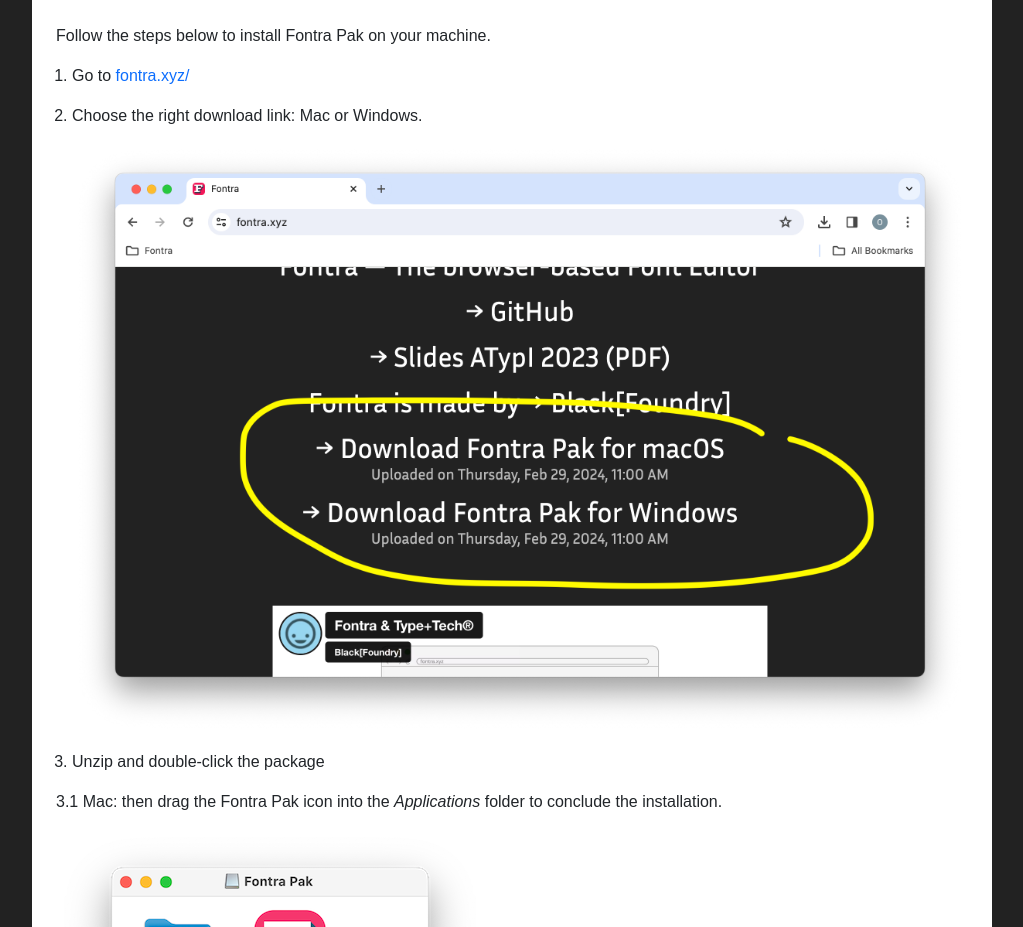
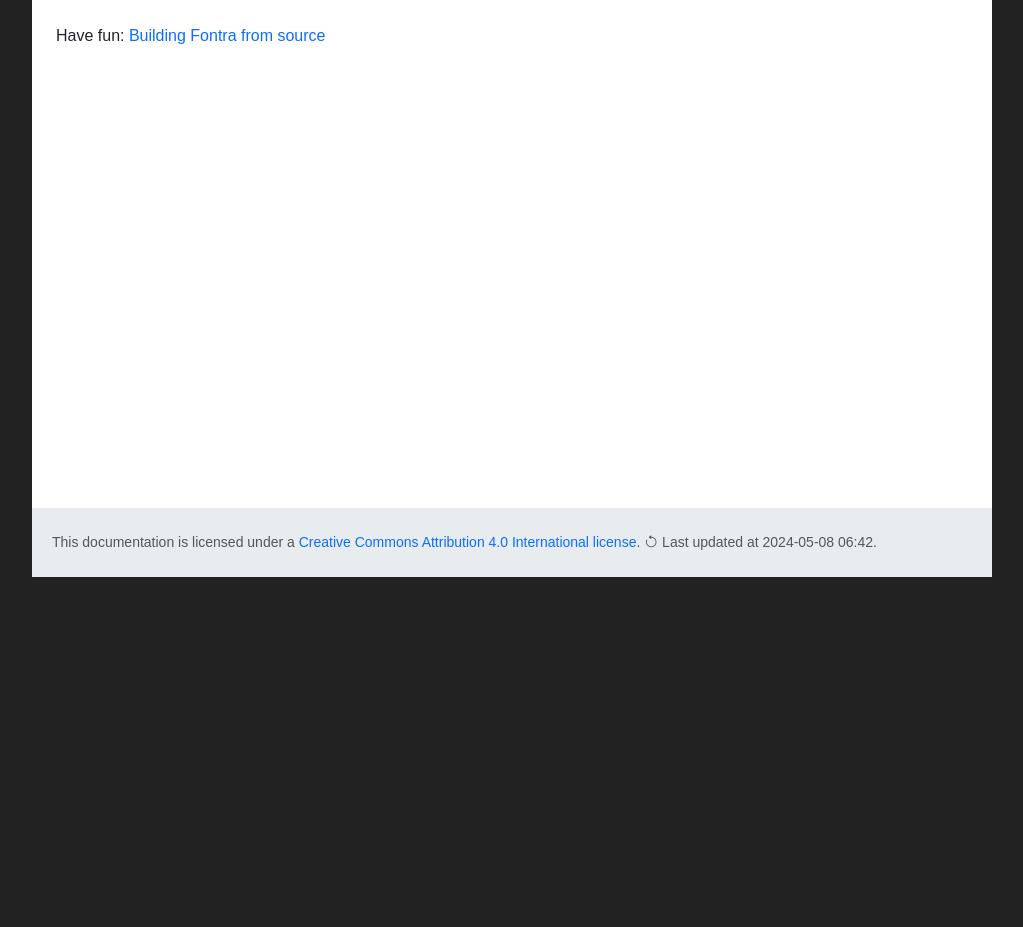
Before and after one commit to googlefonts/fontra-docs, a Jekyll site: the page built from _how-tos/installation/installing-fontra-pak.md, in a window 1280 px wide and 1400 px high, scrolled down 350 px. Shown: the part 473-1400 px from the top of the window, without its empty margins (128-1151 px from the left). Built offline with Jekyll 4.4.1, drawn with Linux system fonts in a browser that asks for light colours; nearby versions of some CDN libraries; some web fonts are replaced; some of the changed text lies outside the part shown.

Commit message:
Split install into Mac and Windows, add videos to tutorials, minor changes

```diff
--- a/_how-tos/installing-fontra-pak.md
+++ b/_how-tos/installation/installing-fontra-pak.md
@@ -20,29 +20,8 @@
 <iframe width="560" height="315" src="https://www.youtube-nocookie.com/embed/Kf0B2IN7Ig8?si=xV2GmVgYVHjmEIQ1&amp;start=95&end=374" title="YouTube video player" frameborder="0" allow="accelerometer; autoplay; clipboard-write; encrypted-media; gyroscope; picture-in-picture; web-share" referrerpolicy="strict-origin-when-cross-origin" allowfullscreen></iframe>
 </div>
 
+Have fun: [Building Fontra from source]({{ site.url }}/how-tos/building-fontra-from-source)
 
-Follow the steps below to install Fontra Pak on your machine.
-
-1. Go to <a href="https://fontra.xyz/">fontra.xyz/</a>
-
-2. Choose the right download link: Mac or Windows.
-
-    ![]({{ site.url }}/images/fontra-pak-download.png){: .img-fluid}
-
-3. Unzip and double-click the package
-
-  3.1 Mac: then drag the Fontra Pak icon into the *Applications* folder to conclude the installation.
-
-  ![]({{ site.url }}/images/fontra-pak-installer.png){: .img-fluid}
-
-  3.2 Windows: click 'More info' -> click 'Run anyway'.
-
-  ![]({{ site.url }}/images/fontra-pak-install-windows-1.png){: .img-fluid}
-
-  ![]({{ site.url }}/images/fontra-pak-install-windows-2.png){: .img-fluid}
-
-
-Have fun: [Building Fontra from source]({{ site.url }}/how-tos/building-fontra-from-source)
 
 [Fontra Pak]: http://github.com/googlefonts/fontra-pak
 [build Fontra from source]: ../building-fontra-from-source
```
Also changed, not shown: _how-tos/draw/draw-with-3-axes.md (+5 -8 lines), _how-tos/how-tos.md (+5 -2 lines), _how-tos/installation/building-fontra-from-source.md (renamed from _how-tos/building-fontra-from-source.md, +2 -2 lines), _how-tos/installation/installing-fontra-pak-mac.md (added, +29 -0 lines), _how-tos/installation/installing-fontra-pak-windows.md (added, +33 -0 lines).
